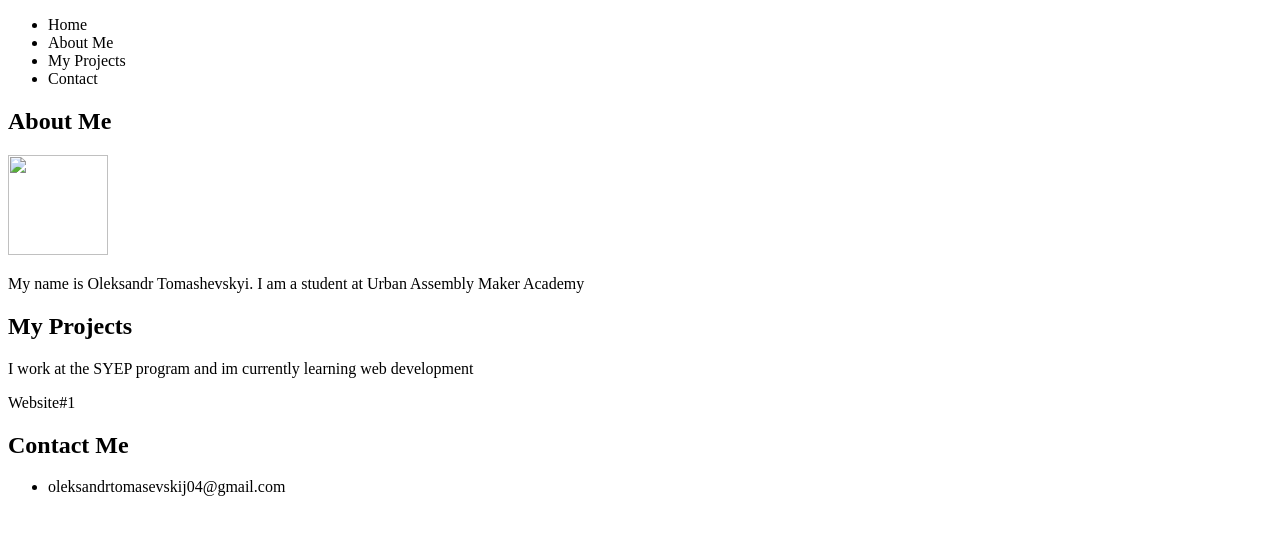
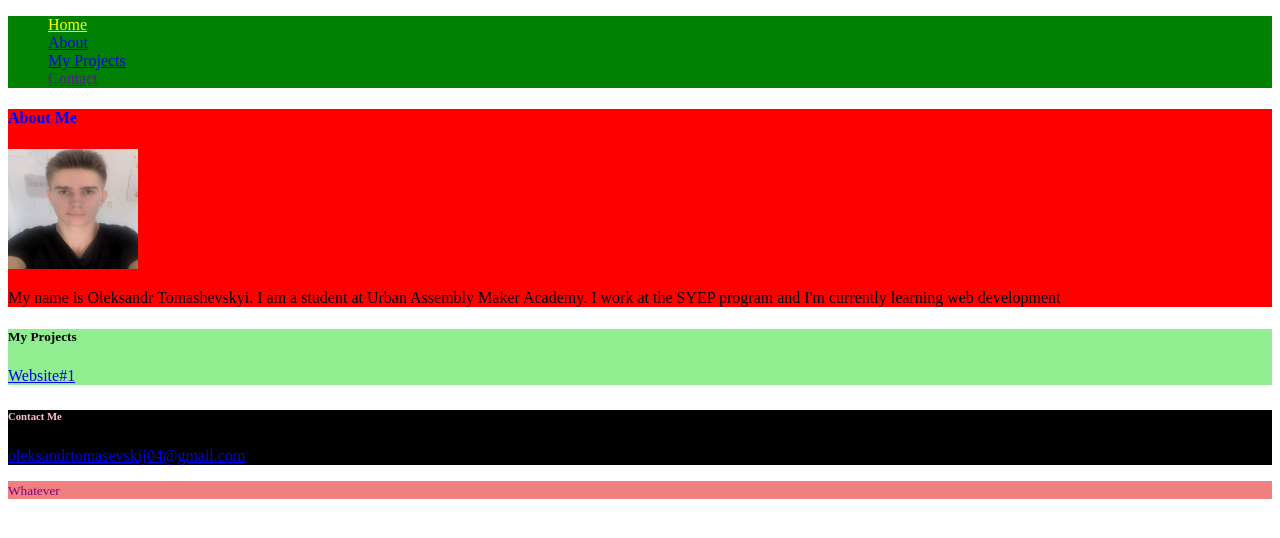
Before and after one commit to oleksandrt11/VastStormyList, a plain HTML site: page index.html in a window 1280 px wide. Drawn offline with Linux system fonts and the light colour scheme.

Commit message:
Customized color of text and background, removed bulletpoints

```diff
--- a/index.html
+++ b/index.html
@@ -9,35 +9,53 @@
 </head>
 
 <body>
-  <script src="script.js"></script>
-</body>
+  <section>
+  <section class = "nav2">
   <nav>
     <ul>
-      <li>Home</li>
-      <li>About Me</li>
-      <li>My Projects</li>
-      <li>Contact </li>
-    <ul>
-  </nav>
+      <li><a href="#" id="nav"> Home</a></li>
+      <li><a href="#"> About</a></li>
+      <li><a href="#"> My Projects</a></li>
+      <li><a href=""> Contact</a></li>
+    </ul>
+ </nav>
+ </section>
+
   <section>
-   <h1>About Me</h1>
-    <img src="me.jp" width=100 height=100>
-    <p>My name is Oleksandr Tomashevskyi. I am a student at Urban Assembly Maker Academy</p>
+<section class = "About">
+   <h1 id="bio">About Me</h1>
+    <img src="me.jpg" width=130 height=120>
+    <p>My name is Oleksandr Tomashevskyi. I am a student at Urban Assembly Maker Academy. I work at the SYEP program and I'm currently learning web development</p>
   </section>
 
   <section>
-    <h1>My Projects</h1>
-    <p>I work at the SYEP program and im currently learning web development</p>
-    <a hraf="www.amazon.com" target="_blank">
-    Website#1
+<section class ="Projects"">
+    <h1 id="MP">My Projects</h1>
+   <a href="#"> Website#1</a>
   </section>
 
   <section>
-    <h1>Contact Me</h1>
-    <ul>
-      <li>oleksandrtomasevskij04@gmail.com</li>
-    </ul>
+    <section class = "Contact">
+    <h1 id="number">Contact Me</h1>
+    <p>
+    <a
+      href="mailto:oleksandrtomasevskij04@gmailcom">
+      oleksandrtomasevskij04@gmail.com
+    </a>
+    </p>
   </section>
 
 
-</html>
+ <section>
+   <section class ="footer2"
+  <footer id="footer">
+    <small>
+      Whatever
+    </small>
+  </footer>
+ </section>
+
+
+  <script src="script.js"></script>
+</body>
+<html>
--- a/style.css
+++ b/style.css
@@ -2,3 +2,60 @@ html {
   height: 100%;
   width: 100%;
 }
+
+p {
+  color: black;
+}
+
+.Projects {
+    background-color: lightgreen;
+  }
+
+
+.About {
+  background-color: red;
+}
+
+.Contact {
+  background-color: black;
+}
+
+.footer2 {
+  background-color: lightcoral;
+}
+
+.nav2 ul {
+ list-style: none;
+}
+
+.nav2 {
+  background-color: green;
+}
+
+#number {
+    color: pink;
+  }
+
+#nav {
+  color: yellow;
+}
+
+
+#footer {
+  color: purple;
+}
+
+
+#bio {
+  color: blue;
+}
+
+
+
+#MP {
+  color: ;
+}
+
+    a:hover {
+  font-size: 50px;
+}
```
